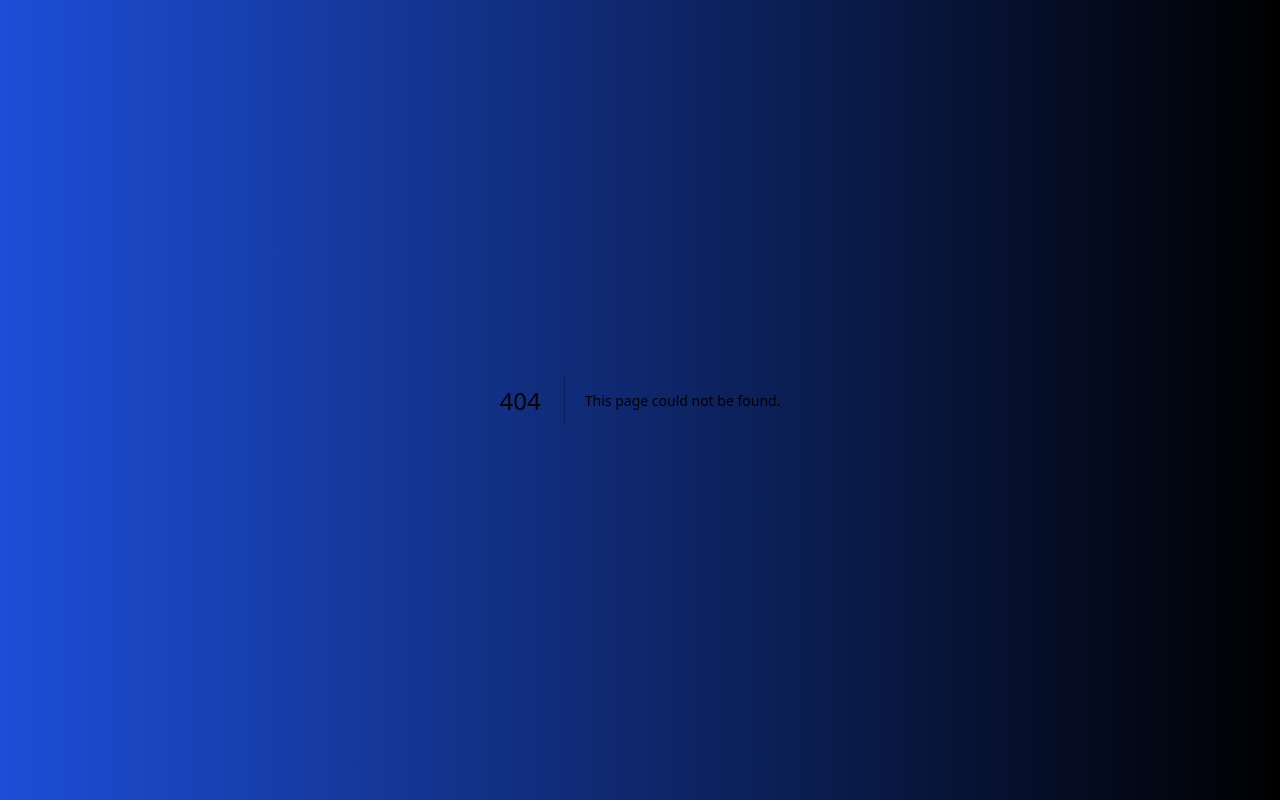
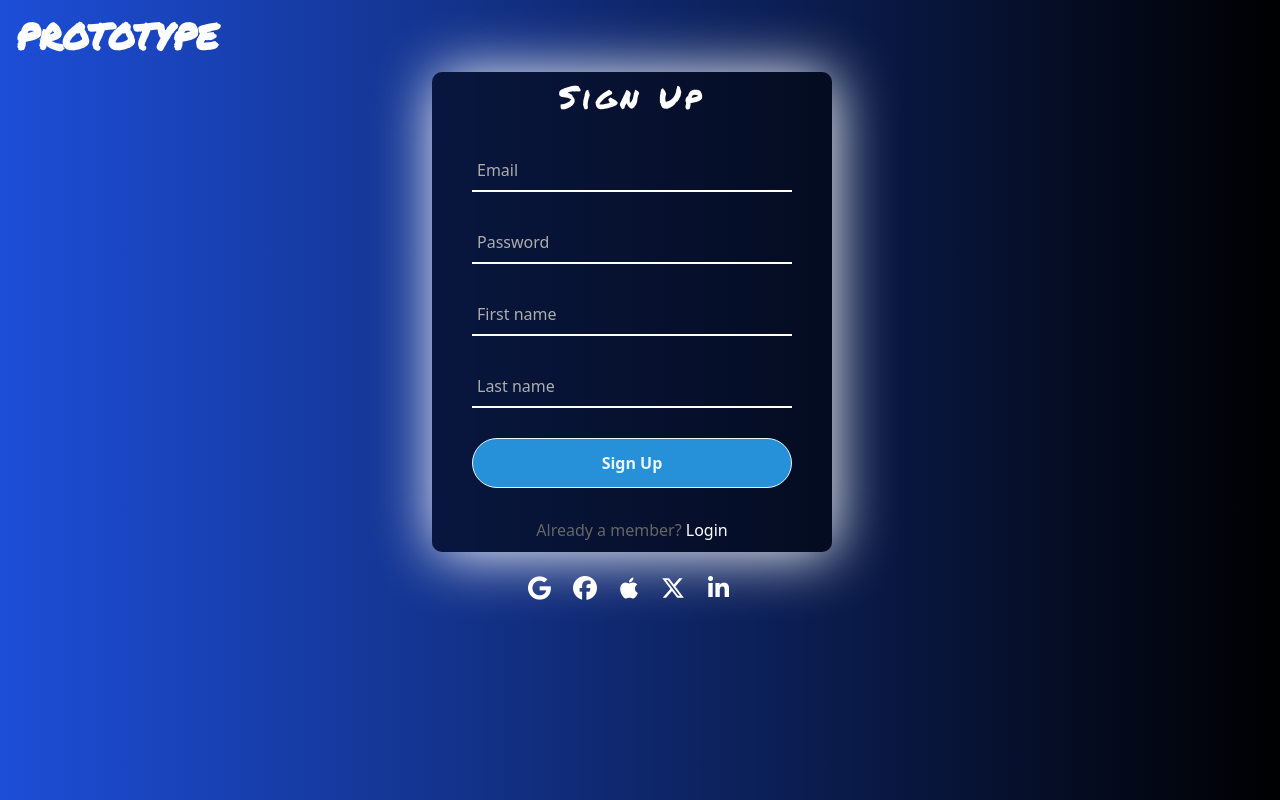
Before and after one commit to David3Emmanuel/code-for-change, a Next.js app: page /signup in a window 1280 px wide. Before the commit this address had no page. Built offline with nearby package versions, Linux system fonts and the light colour scheme; a web font is replaced by a local one.

Commit message:
added authentication

```diff
--- /dev/null
+++ b/app/(auth)/SocialLinks.tsx
@@ -0,0 +1,14 @@
+import Link from 'next/link'
+import styles from '@/app/(auth)/login.module.css'
+
+export default function SocialLinks() {
+    return (
+        <div className={`${styles.login_icons} text-white text-2xl text-center`}>
+            <Link href="#"><i className="fa-brands fa-google fa-beat"></i></Link>
+            <Link href="#"> <i className="fa-brands fa-facebook fa-beat"></i></Link>
+            <Link href="#"><i className="fa-brands fa-apple fa-beat"></i></Link>
+            <Link href="#"><i className="fa-brands fa-x-twitter fa-beat"></i></Link>
+            <Link href="#"><i className="fa-brands fa-linkedin-in fa-beat"></i></Link>
+        </div>
+    )
+}
--- /dev/null
+++ b/app/(auth)/layout.tsx
@@ -0,0 +1,15 @@
+import Link from 'next/link'
+import styles from '@/app/(auth)/login.module.css'
+
+export default function AuthLayout({ children }: {
+    children: React.ReactNode
+}) {
+    return (<>
+        <header className="ml-4 pt-4">
+            <Link href='/' className="text-4xl font-extrabold font-perm cursor-pointer text-white">PROTOTYPE</Link>
+        </header>
+        <div id="mainpage" className={styles.mainpage}>
+            {children}
+        </div>
+    </>)
+}
--- /dev/null
+++ b/app/(auth)/login/page.tsx
@@ -0,0 +1,29 @@
+import Link from "next/link";
+import SocialLinks from '@/app/(auth)/SocialLinks'
+import styles from '@/app/(auth)/login.module.css'
+import { login } from '@/app/utils/user'
+
+export default function Page() {
+    // TODO update changes on initial branch
+    return (
+        <form action={login} className={styles.form}>
+            <h1 className={styles.formTitle}>Login</h1>
+            <div className={styles.textField}>
+                <input name="email" type="email" required />
+                <span></span>
+                <label>Email</label>
+            </div>
+            <div className={styles.textField}>
+                <input name="password" type="password" required />
+                <span></span>
+                <label>Password</label>
+            </div>
+            <div className={styles.forgot}>Forgot Password</div>
+            <button className={styles.submit} type="submit">Login</button>
+            <div className={styles.signup}>
+                Not a member? <Link href="/signup">Sign up</Link>
+            </div>
+            <SocialLinks />
+        </form>
+    )
+}
--- /dev/null
+++ b/app/(auth)/signup/page.tsx
@@ -0,0 +1,40 @@
+import Link from "next/link";
+import SocialLinks from '@/app/(auth)/SocialLinks'
+import styles from '@/app/(auth)/login.module.css'
+import { signup } from '@/app/utils/user'
+import { UserRole } from '@/app/utils/types'
+import { redirect } from 'next/navigation'
+
+export default function Page() {
+    // TODO update changes on initial branch
+    return (
+        <form action={signup} className={styles.form}>
+            <h1 className={styles.formTitle}>Sign Up</h1>
+            <div className={styles.textField}>
+                <input name="email" type="email" required />
+                <span></span>
+                <label>Email</label>
+            </div>
+            <div className={styles.textField}>
+                <input name="password" type="password" required />
+                <span></span>
+                <label>Password</label>
+            </div>
+            <div className={styles.textField}>
+                <input name="first" required />
+                <span></span>
+                <label>First name</label>
+            </div>
+            <div className={styles.textField}>
+                <input name="last" required />
+                <span></span>
+                <label>Last name</label>
+            </div>
+            <button className={styles.submit} type="submit">Sign Up</button>
+            <div className={styles.signup}>
+                Already a member? <Link href="/login">Login</Link>
+            </div>
+            <SocialLinks />
+        </form>
+    )
+}
--- a/app/Header.tsx
+++ b/app/Header.tsx
@@ -18,7 +18,7 @@ export default function Header() {
                 <li><Link href="#" className="text-xl hover:text-slate-400">Home</Link></li>
                 <li><Link href="#" className="text-xl hover:text-slate-400">About</Link></li>
                 <li><Link href="#" className="text-xl hover:text-slate-400">Contact</Link></li>
-                <li><Link href="login" className="text-xl hover:text-slate-400">Login</Link></li>
+                <li><Link href="signup" className="text-xl hover:text-slate-400">Sign Up</Link></li>
                 <div><i className={`fa-solid fa-bars text-2xl justify-items-end hidden ${styles.bars}`} id="bars" onClick={() => setShowSidebar(prev => !prev)}></i></div>
             </ul>
         </nav>
--- a/app/login/page.tsx
+++ /dev/null
@@ -1,38 +0,0 @@
-import Link from "next/link";
-
-import styles from './login.module.css'
-
-export default function Page() {
-    return <>
-        <header className="ml-4 pt-4">
-            <h1 className="text-4xl font-extrabold font-perm cursor-pointer text-white">PROTOTYPE</h1>
-        </header>
-        <div id="mainpage" className={styles.mainpage}>
-            <form method="post" className={styles.form}>
-                <h1 className={styles.formTitle}>Login</h1>
-                <div className={styles.textField}>
-                    <input type="text" required />
-                    <span></span>
-                    <label>Username</label>
-                </div>
-                <div className={styles.textField}>
-                    <input type="password" required />
-                    <span></span>
-                    <label>Password</label>
-                </div>
-                <div className={styles.forgot}>Forgot Password</div>
-                <input className={styles.submit} type="submit" value="Login" />
-                <div className={styles.signup}>
-                    Not a member? <Link href="#">Sign up</Link>
-                </div>
-                <div className={`${styles.login_icons} text-white text-2xl text-center`}>
-                    <Link href="#"><i className="fa-brands fa-google fa-beat"></i></Link>
-                    <Link href="#"> <i className="fa-brands fa-facebook fa-beat"></i></Link>
-                    <Link href="#"><i className="fa-brands fa-apple fa-beat"></i></Link>
-                    <Link href="#"><i className="fa-brands fa-x-twitter fa-beat"></i></Link>
-                    <Link href="#"><i className="fa-brands fa-linkedin-in fa-beat"></i></Link>
-                </div>
-            </form>
-        </div>
-    </>
-}
--- /dev/null
+++ b/app/utils/supabase.ts
@@ -0,0 +1,29 @@
+import { createServerClient, type CookieOptions } from '@supabase/ssr'
+import { cookies } from 'next/headers'
+
+export function createClient() {
+  const cookieStore = cookies()
+
+  return createServerClient(
+    process.env.NEXT_PUBLIC_SUPABASE_URL!,
+    process.env.NEXT_PUBLIC_SUPABASE_ANON_KEY!,
+    {
+      cookies: {
+        getAll() {
+          return cookieStore.getAll()
+        },
+        setAll(cookiesToSet) {
+          try {
+            cookiesToSet.forEach(({ name, value, options }) =>
+              cookieStore.set(name, value, options)
+            )
+          } catch {
+            // The `setAll` method was called from a Server Component.
+            // This can be ignored if you have middleware refreshing
+            // user sessions.
+          }
+        },
+      },
+    }
+  )
+}
--- /dev/null
+++ b/app/utils/types.ts
@@ -0,0 +1,12 @@
+export type ProfileData = {
+    firstName: string
+    lastName: string
+    role: UserRole
+}
+
+export enum UserRole {
+    STUDENT='student',
+    PARENT='parent',
+    TUTOR='tutor',
+    ADMIN='admin',
+}
--- /dev/null
+++ b/app/utils/user.ts
@@ -0,0 +1,41 @@
+'use server'
+
+import { createClient } from '@/app/utils/supabase'
+import { UserRole } from '@/app/utils/types'
+import { redirect } from 'next/navigation'
+
+// TODO add schema validation
+
+export async function signup(formData: FormData) {
+    const email = formData.get('email') as string
+    const password = formData.get('password') as string
+    const firstName = formData.get('first') as string
+    const lastName = formData.get('last') as string
+
+    const supabase = createClient()
+
+    const { data, error } = await supabase.auth.signUp({ email, password })
+    if (!error) {
+        await supabase.from('users').insert([{
+            id: data.user!.id,
+            first_name: firstName,
+            last_name: lastName,
+            role: UserRole.STUDENT,
+        }])
+        redirect('/')
+    }
+}
+
+export async function login(formData: FormData) {
+    const email = formData.get('email') as string
+    const password = formData.get('password') as string
+
+    const supabase = createClient()
+
+    const { error } = await supabase.auth.signInWithPassword({ email, password })
+    if (error) {
+        console.error(error)
+    } else {
+        redirect('/')
+    }
+}
```
Also changed, not shown: package.json (+7 -5 lines), app/(auth)/login.module.css (renamed from app/login/login.module.css), 1 other file (tests, documents, lock files or other folders).
